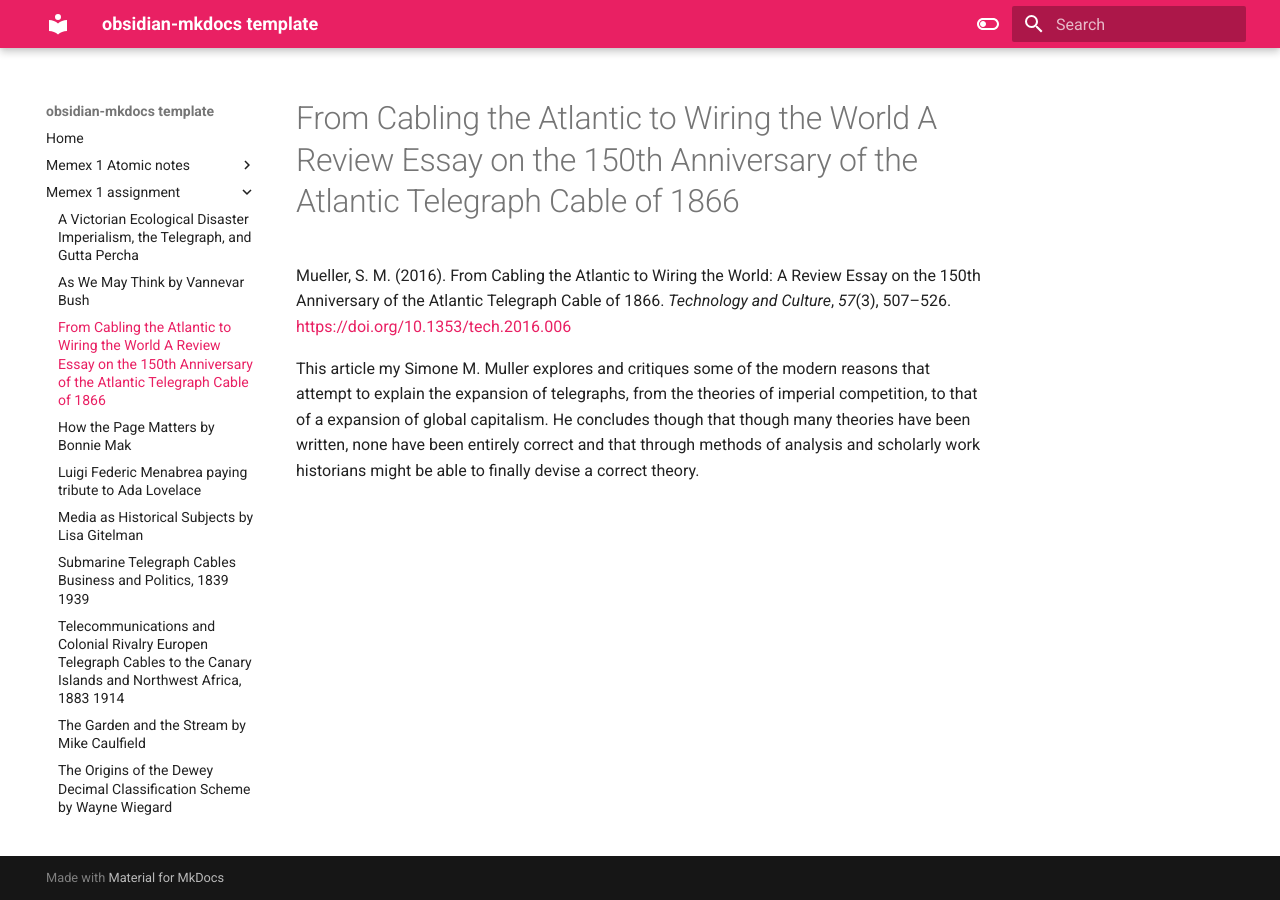
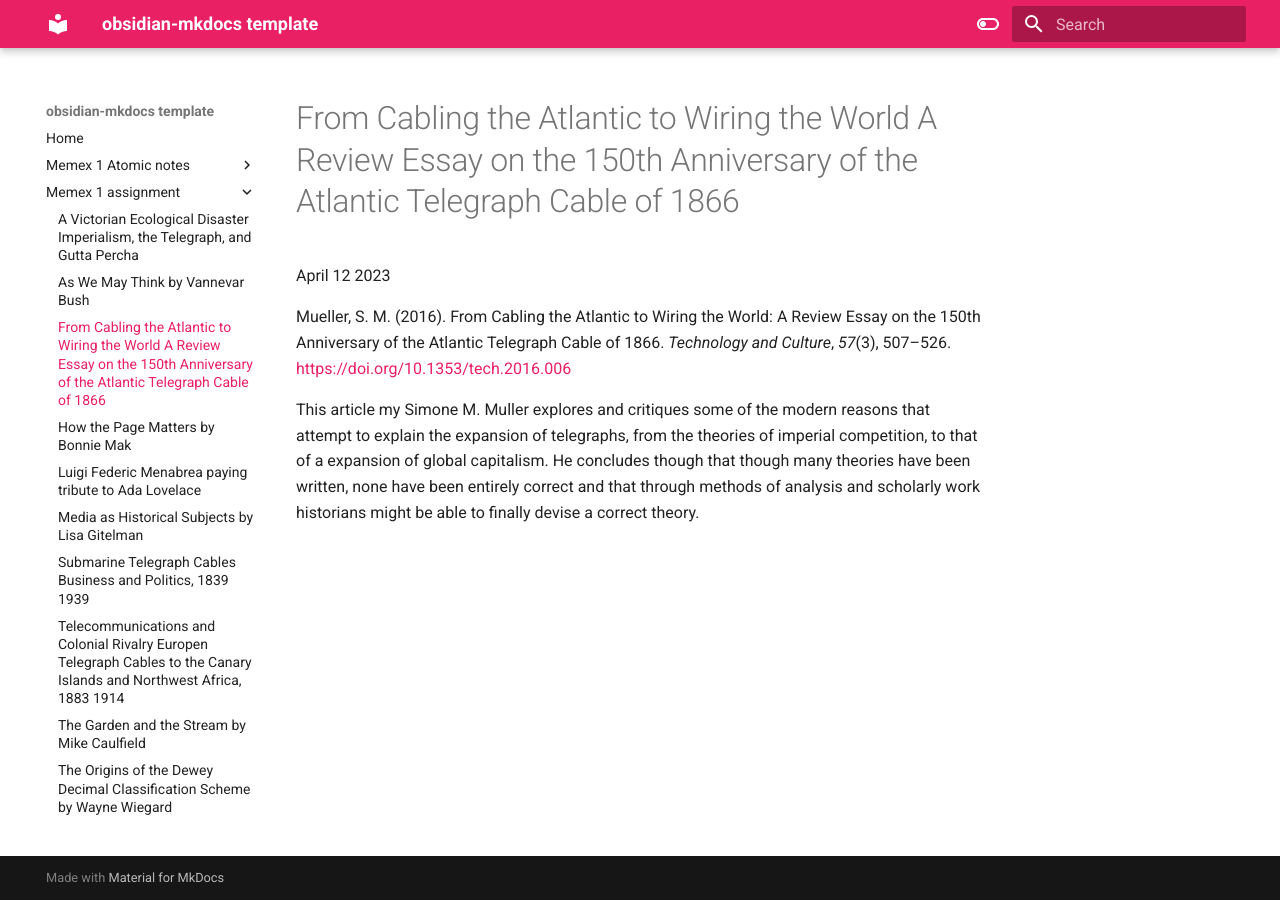
Before and after one commit to EricSchofield/HIST-1900-Memmex-1, an MkDocs documentation site: the page built from docs/Memex 1 assignment/From Cabling the Atlantic to Wiring the World A Review Essay on the 150th Anniversary of the Atlantic Telegraph Cable of 1866.md, in a window 1280 px wide. Built offline with MkDocs 1.6.1 and Material for MkDocs 9.7.7, drawn with Linux system fonts in a browser that asks for light colours.

Commit message:
Update From Cabling the Atlantic to Wiring the World A Review Essay on the 150th Anniversary of the Atlantic Telegraph Cable of 1866.md

```diff
--- a/docs/Memex 1 assignment/From Cabling the Atlantic to Wiring the World A Review Essay on the 150th Anniversary of the Atlantic Telegraph Cable of 1866.md
+++ b/docs/Memex 1 assignment/From Cabling the Atlantic to Wiring the World A Review Essay on the 150th Anniversary of the Atlantic Telegraph Cable of 1866.md
@@ -1,4 +1,6 @@
+April 12 2023
+
 Mueller, S. M. (2016). From Cabling the Atlantic to Wiring the World: A Review Essay on the
-	150th Anniversary of the Atlantic Telegraph Cable of 1866. _Technology and Culture_, _57_(3), 507–526. [https://doi.org/10.1353/tech.2016.006](https://doi.org/10.1353/tech.2016.006)
+	150th Anniversary of the Atlantic Telegraph Cable of 1866. _Technology and Culture_, _57_(3), 507–526. 	[https://doi.org/10.1353/tech.2016.006](https://doi.org/10.1353/tech.2016.006)
 
 This article my Simone M. Muller explores and critiques some of the modern reasons that attempt to explain the expansion of telegraphs, from the theories of imperial competition, to that of a expansion of global capitalism. He concludes though that though many theories have been written, none have been entirely correct and that through methods of analysis and scholarly work historians might be able to finally devise a correct theory.
```
